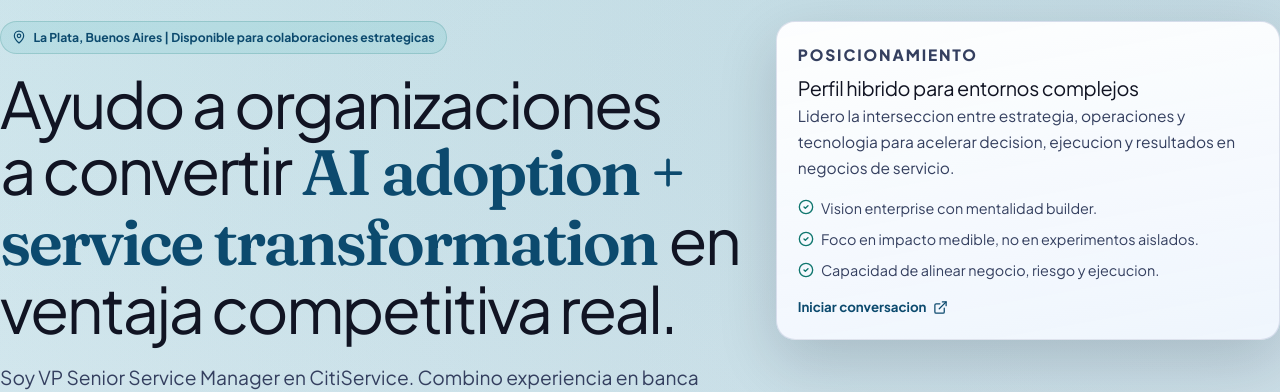
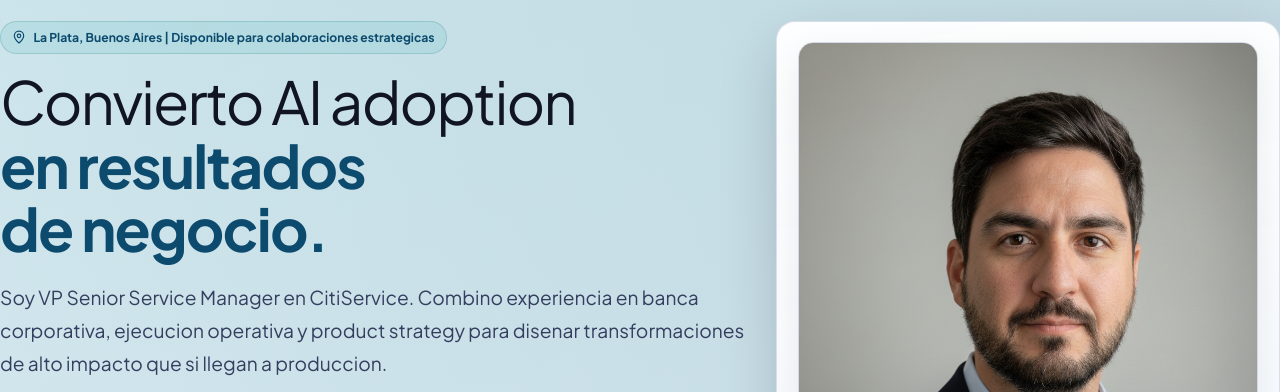
Before and after one commit to bibanez-dev/Personal-web, a React (Vite) app: page / in a window 1280 px wide. Shown: the part 152-544 px from the top of the page. Built offline with nearby package versions, Linux system fonts and the light colour scheme; no server answers.

Commit message:
Refine hero headline typography and add profile photo

```diff
--- a/src/App.tsx
+++ b/src/App.tsx
@@ -19,6 +19,7 @@ import {
   X,
 } from 'lucide-react';
 import { useSocialFeed } from './hooks/useSocialFeed';
+import profileImage from './assets/profile-benjamin.png';
 
 const navItems = [
   { id: 'story', label: 'Propuesta' },
@@ -262,9 +263,8 @@ export default function App() {
                 <MapPin size={14} /> La Plata, Buenos Aires | Disponible para colaboraciones estrategicas
               </span>
               <h1>
-                Ayudo a organizaciones a convertir
-                <span> AI adoption + service transformation </span>
-                en ventaja competitiva real.
+                Convierto AI adoption
+                <span> en resultados de negocio.</span>
               </h1>
               <p>
                 Soy VP Senior Service Manager en CitiService. Combino experiencia en banca corporativa, ejecucion operativa y
@@ -291,6 +291,9 @@ export default function App() {
             </div>
 
             <aside className="hero-aside">
+              <div className="hero-portrait-wrap">
+                <img src={profileImage} alt="Benjamin Ibanez" className="hero-portrait" />
+              </div>
               <p className="eyebrow">Posicionamiento</p>
               <h3>Perfil hibrido para entornos complejos</h3>
               <p>
--- a/src/index.css
+++ b/src/index.css
@@ -1,4 +1,4 @@
-@import url('https://fonts.googleapis.com/css2?family=Plus+Jakarta+Sans:wght@400;500;600;700;800&family=Fraunces:opsz,wght@9..144,500;9..144,600&display=swap');
+@import url('https://fonts.googleapis.com/css2?family=Plus+Jakarta+Sans:wght@400;500;600;700;800&display=swap');
 @import "tailwindcss";
 
 @theme {
@@ -203,18 +203,33 @@
 
   .hero h1 {
     margin: 0;
-    font-size: clamp(2rem, 5.7vw, 4rem);
-    line-height: 1.04;
-    letter-spacing: -0.04em;
+    font-size: clamp(2rem, 5.2vw, 3.7rem);
+    line-height: 1.08;
+    letter-spacing: -0.03em;
     color: var(--color-ink-950);
     text-wrap: balance;
-    max-width: 16ch;
+    max-width: 14ch;
   }
 
   .hero h1 span {
-    font-family: "Fraunces", serif;
     color: var(--color-accent-700);
-    font-weight: 600;
+    font-weight: 700;
+  }
+
+  .hero-portrait-wrap {
+    width: 100%;
+    margin-bottom: 1.1rem;
+    border-radius: 0.95rem;
+    overflow: hidden;
+    border: 1px solid rgba(164, 174, 201, 0.45);
+    box-shadow: var(--shadow-soft);
+  }
+
+  .hero-portrait {
+    width: 100%;
+    aspect-ratio: 4 / 5;
+    object-fit: cover;
+    object-position: center 30%;
   }
 
   .hero > .container > div > p {
--- /dev/null
+++ b/src/vite-env.d.ts
@@ -0,0 +1,3 @@
+/// <reference types="vite/client" />
+
+declare module '*.png';
```
Also changed, not shown: src/assets/profile-benjamin.png (added), 1 other file (tests, documents, lock files or other folders).
